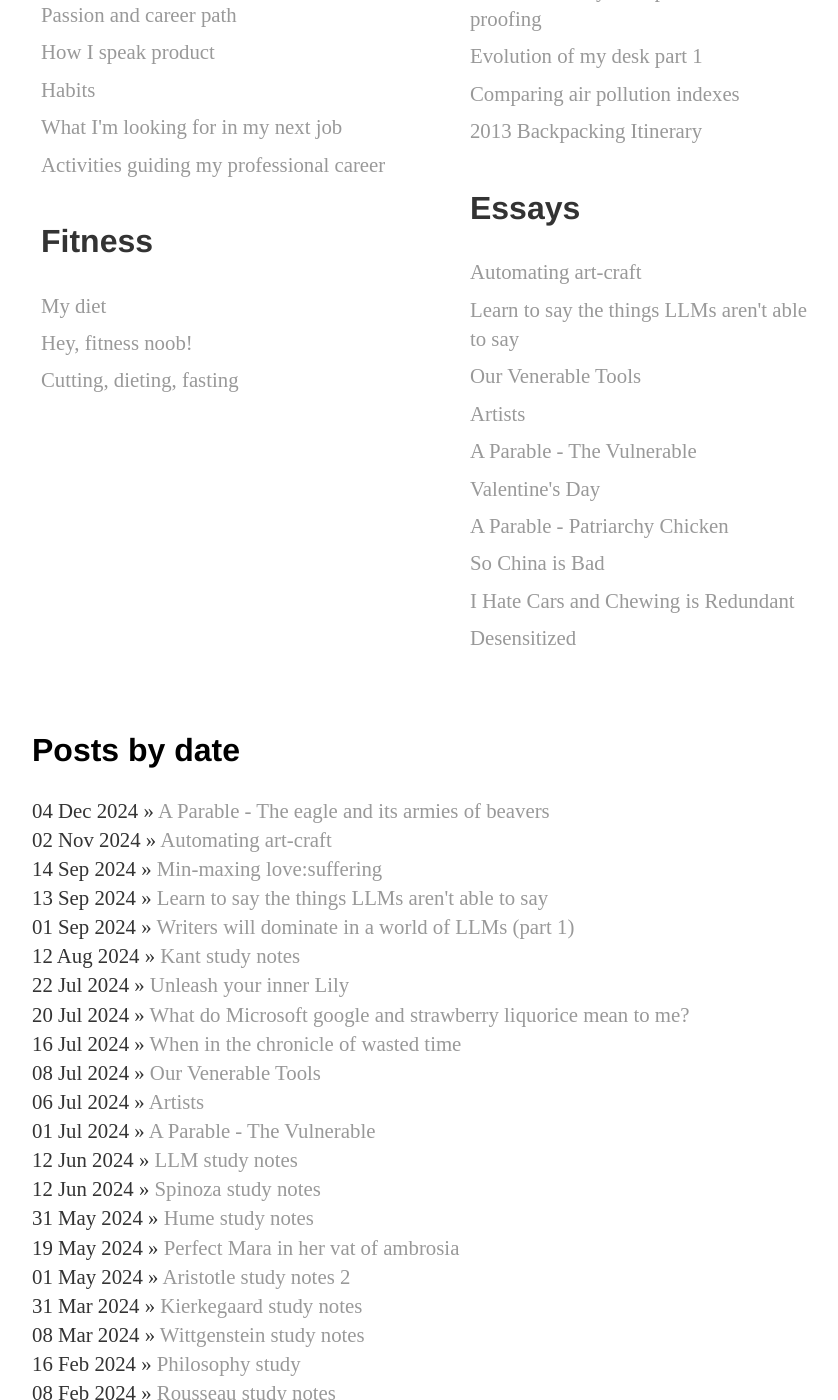
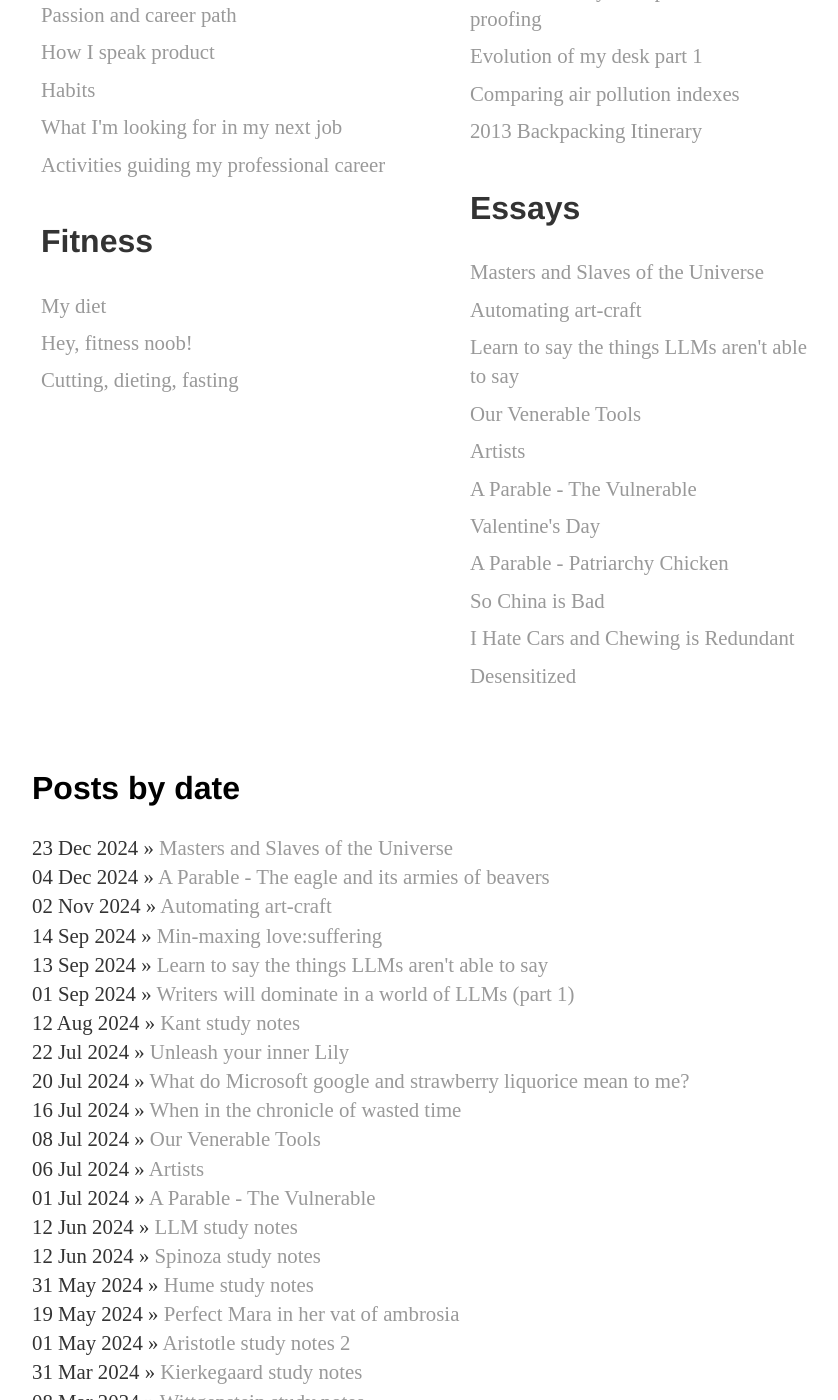
Before and after one commit to curiousest/curiousest.github.io, a Jekyll site: the page built from index.html, in a window 1280 px wide and 1400 px high, scrolled down 1073 px. Shown: the whole window, without its empty margins (208-1046 px from the left). Built offline with Jekyll 4.4.1, drawn with Linux system fonts in a browser that asks for light colours; a file with an impossible date is left out; some of the changed lines change nothing that is shown.

Commit message:
Fix date.

```diff
--- a/_posts/2024-12-23-masters-and-slaves-of-the-universe.md
+++ b/_posts/2024-12-23-masters-and-slaves-of-the-universe.md
@@ -1,11 +1,11 @@
 ---
 layout: post
 title: Masters and Slaves of the Universe
-date: 2024-12-23:00:00.001-05:00
+date: 2024-12-23T00:00:00.001-05:00
 author: Douglas Hindson
 tags:
   - essay
-modified_time: 2024-12-23:00:00.001-05:00
+modified_time: 2024-12-23T00:00:00.001-05:00
 ---
 ## The argument: are we masters or slaves of the universe?
 
```
